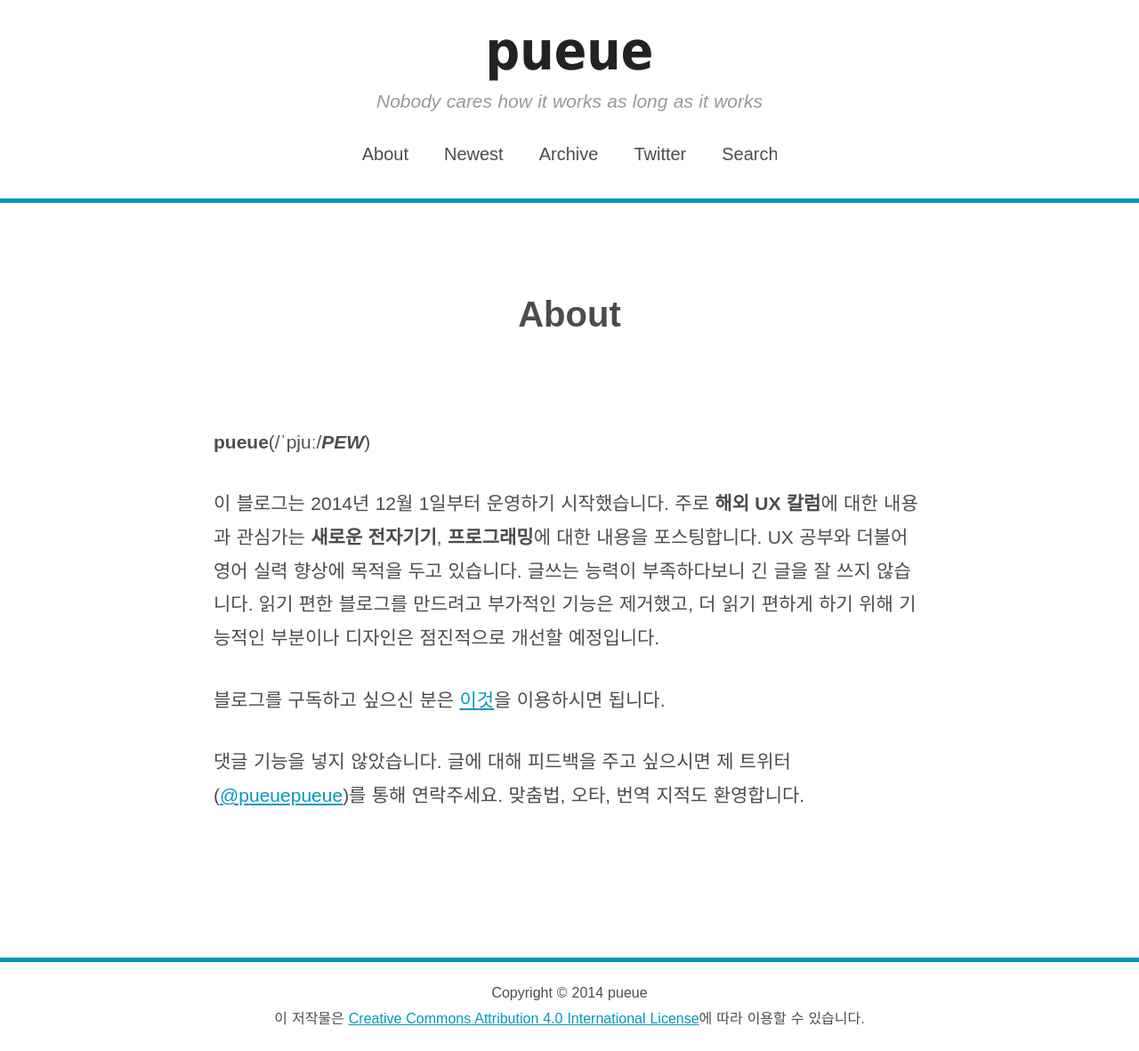
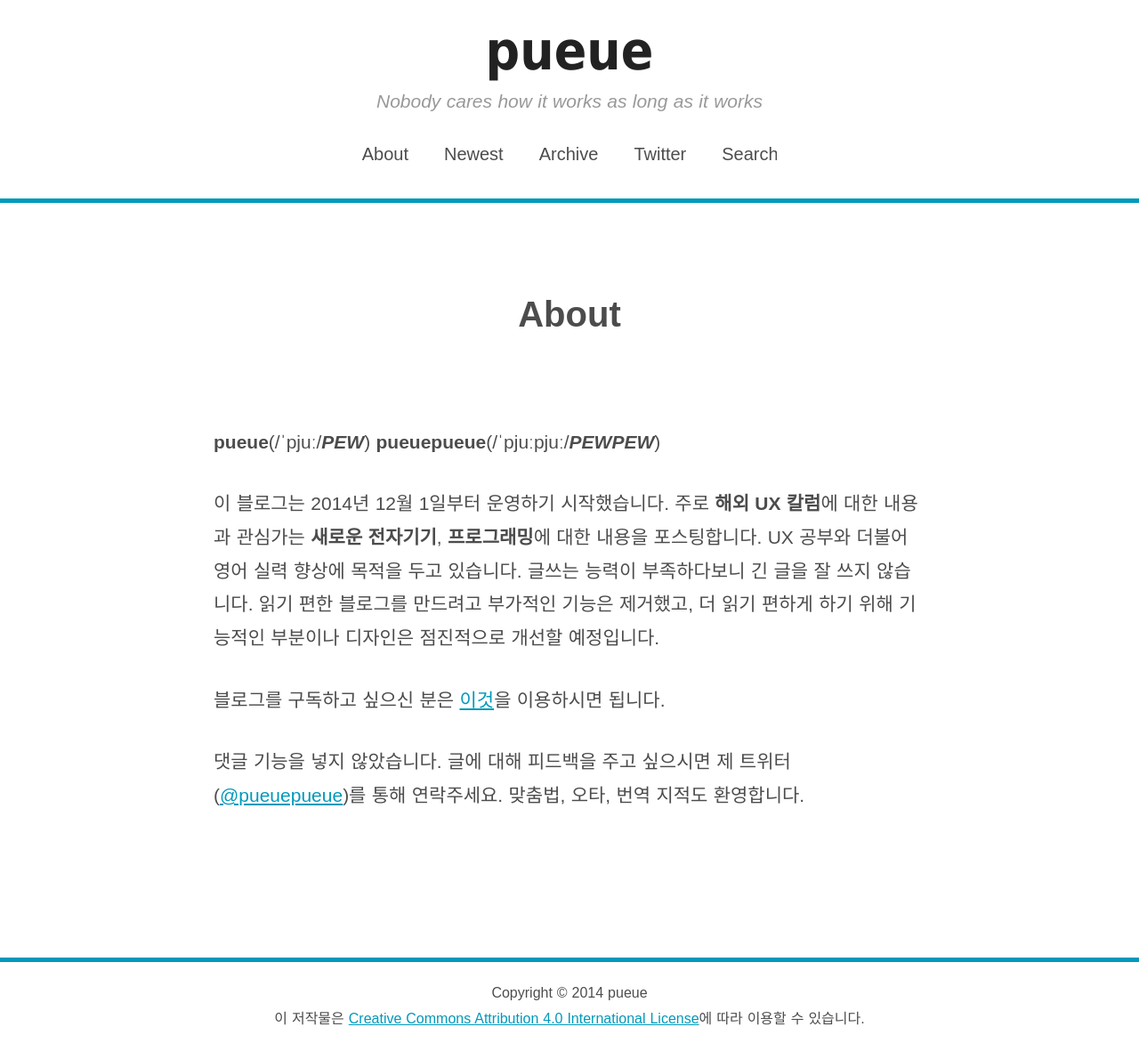
Before and after one commit to gloorx/gloorx.github.io, a Jekyll site: the page built from about.md, in a window 1280 px wide. Shown: the whole page at 89% size. Built offline with Jekyll 4.4.1, drawn with Linux system fonts in a browser that asks for light colours; some web fonts are replaced.

Commit message:
modify about

```diff
--- a/about.md
+++ b/about.md
@@ -4,6 +4,7 @@ title: About
 permalink: /about/
 ---
 **pueue**(/ˈpjuː/***PEW***)
+**pueuepueue**(/ˈpjuːpjuː/***PEWPEW***)
 
 이 블로그는 2014년 12월 1일부터 운영하기 시작했습니다. 주로 **해외 UX 칼럼**에 대한 내용과 관심가는 **새로운 전자기기**, **프로그래밍**에 대한 내용을 포스팅합니다. UX 공부와 더불어 영어 실력 향상에 목적을 두고 있습니다. 글쓰는 능력이 부족하다보니 긴 글을 잘 쓰지 않습니다. 읽기 편한 블로그를 만드려고 부가적인 기능은 제거했고, 더 읽기 편하게 하기 위해 기능적인 부분이나 디자인은 점진적으로 개선할 예정입니다.
 
```
